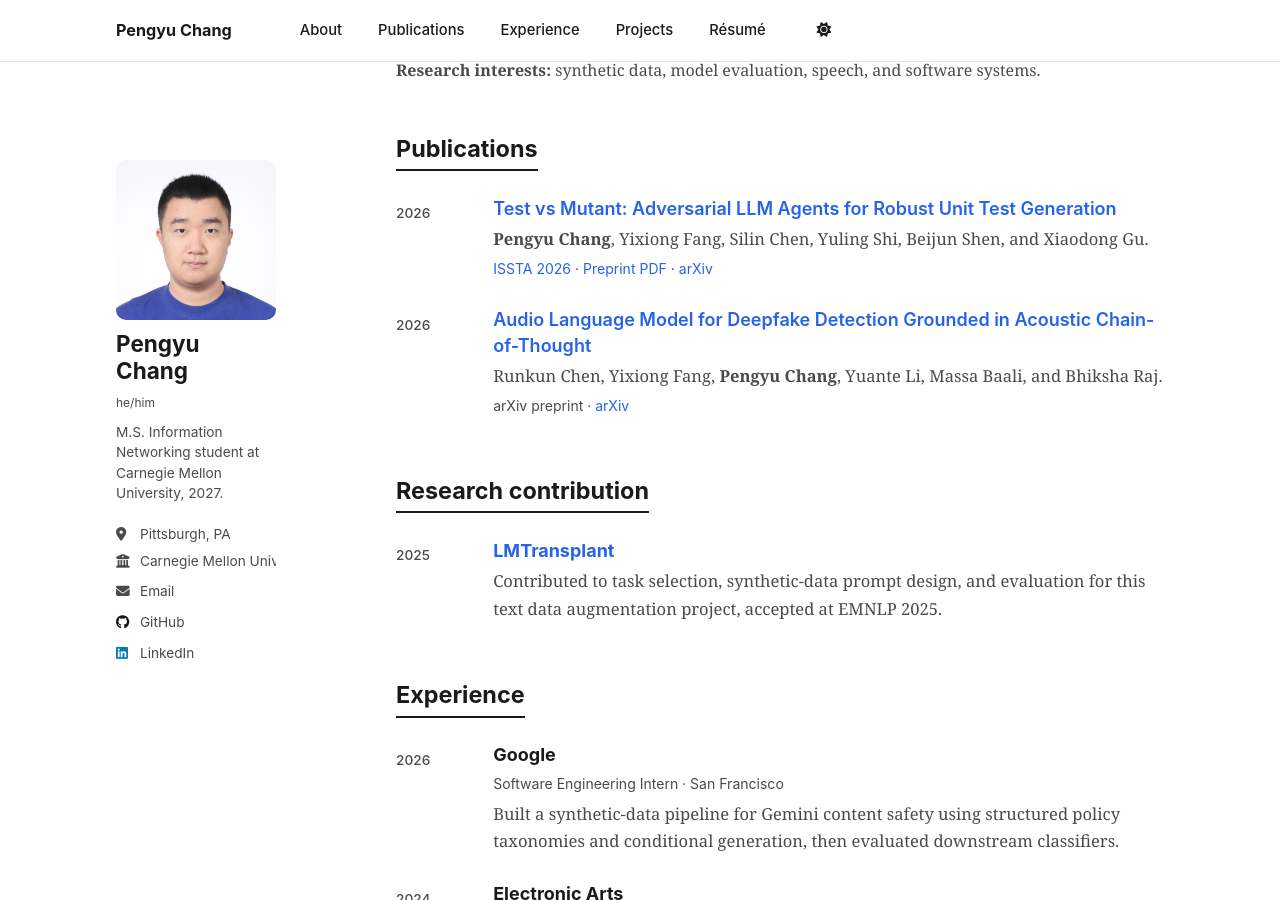
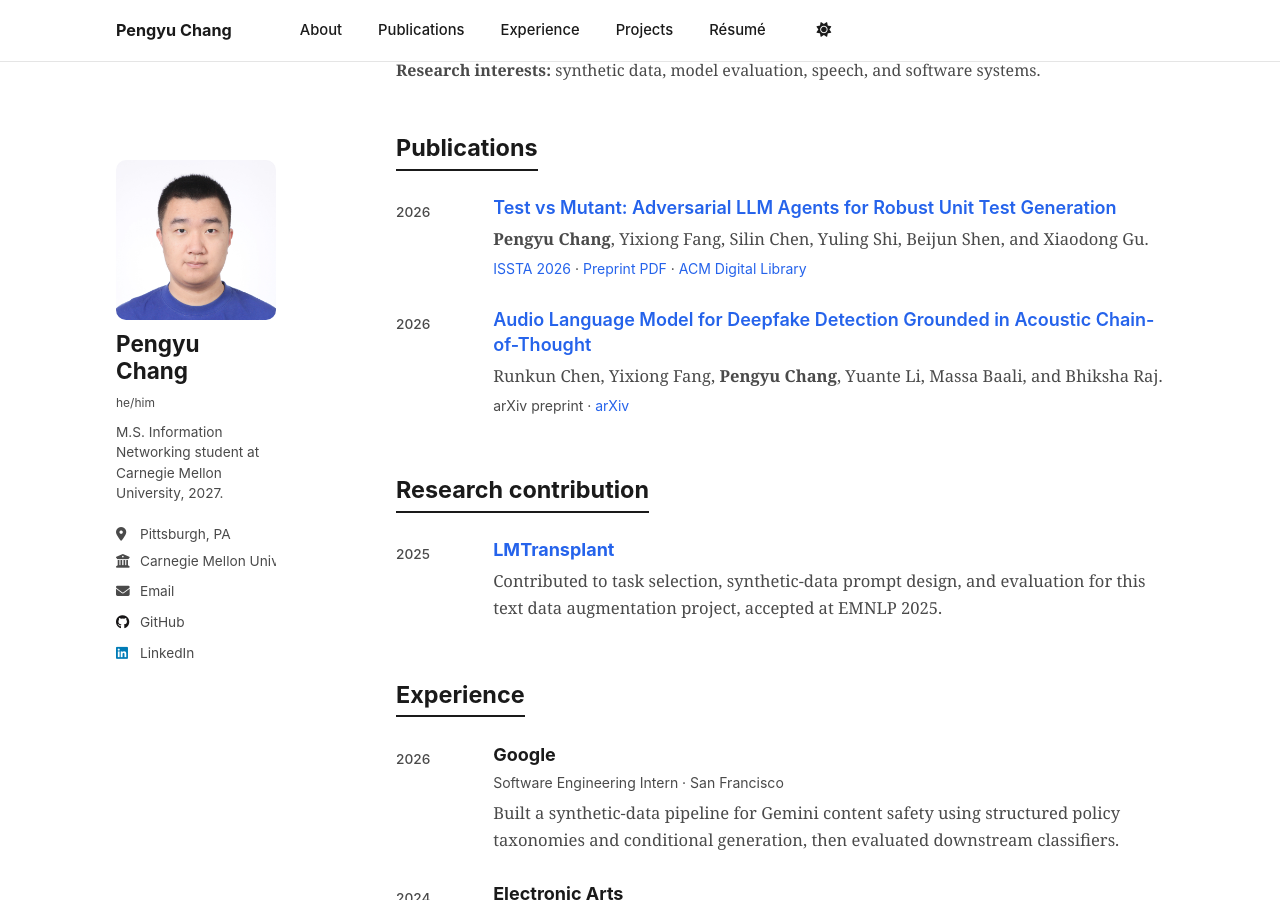
Before and after one commit to jmueducn/jmueducn.github.io, a Jekyll site: the page built from _pages/about.md, in a window 1280 px wide and 900 px high, scrolled down 332 px. Built offline with Jekyll 4.4.1, drawn with Linux system fonts in a browser that asks for light colours.

Commit message:
Link ISSTA paper to official ACM publication

```diff
--- a/_pages/about.md
+++ b/_pages/about.md
@@ -30,9 +30,9 @@ redirect_from:
     <article class="simple-entry">
       <p class="entry-year">2026</p>
       <div>
-        <h3 class="publication-title"><a href="https://arxiv.org/abs/2602.08146">Test vs Mutant: Adversarial LLM Agents for Robust Unit Test Generation</a></h3>
+        <h3 class="publication-title"><a href="https://doi.org/10.1145/3832122">Test vs Mutant: Adversarial LLM Agents for Robust Unit Test Generation</a></h3>
         <p class="publication-authors"><strong>Pengyu Chang</strong>, Yixiong Fang, Silin Chen, Yuling Shi, Beijun Shen, and Xiaodong Gu.</p>
-        <p class="publication-venue"><a href="https://conf.researchr.org/details/issta-2026/issta-2026-research-papers/31/Test-vs-Mutant-Adversarial-LLM-Agents-for-Robust-Unit-Test-Generation">ISSTA 2026</a> · <a href="/assets/pdf/Test-vs-Mutant-ISSTA-2026.pdf">Preprint PDF</a> · <a href="https://arxiv.org/abs/2602.08146">arXiv</a></p>
+        <p class="publication-venue"><a href="https://conf.researchr.org/details/issta-2026/issta-2026-research-papers/31/Test-vs-Mutant-Adversarial-LLM-Agents-for-Robust-Unit-Test-Generation">ISSTA 2026</a> · <a href="/assets/pdf/Test-vs-Mutant-ISSTA-2026.pdf">Preprint PDF</a> · <a href="https://doi.org/10.1145/3832122">ACM Digital Library</a></p>
       </div>
     </article>
 
```
